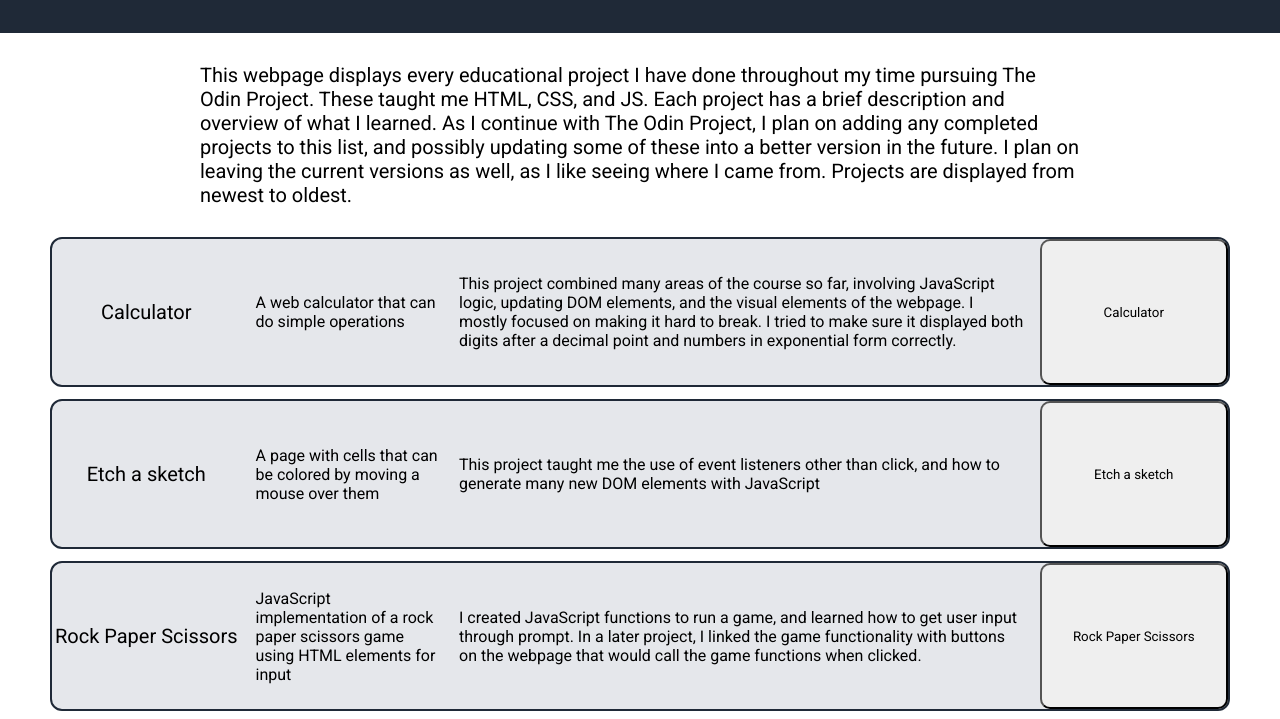
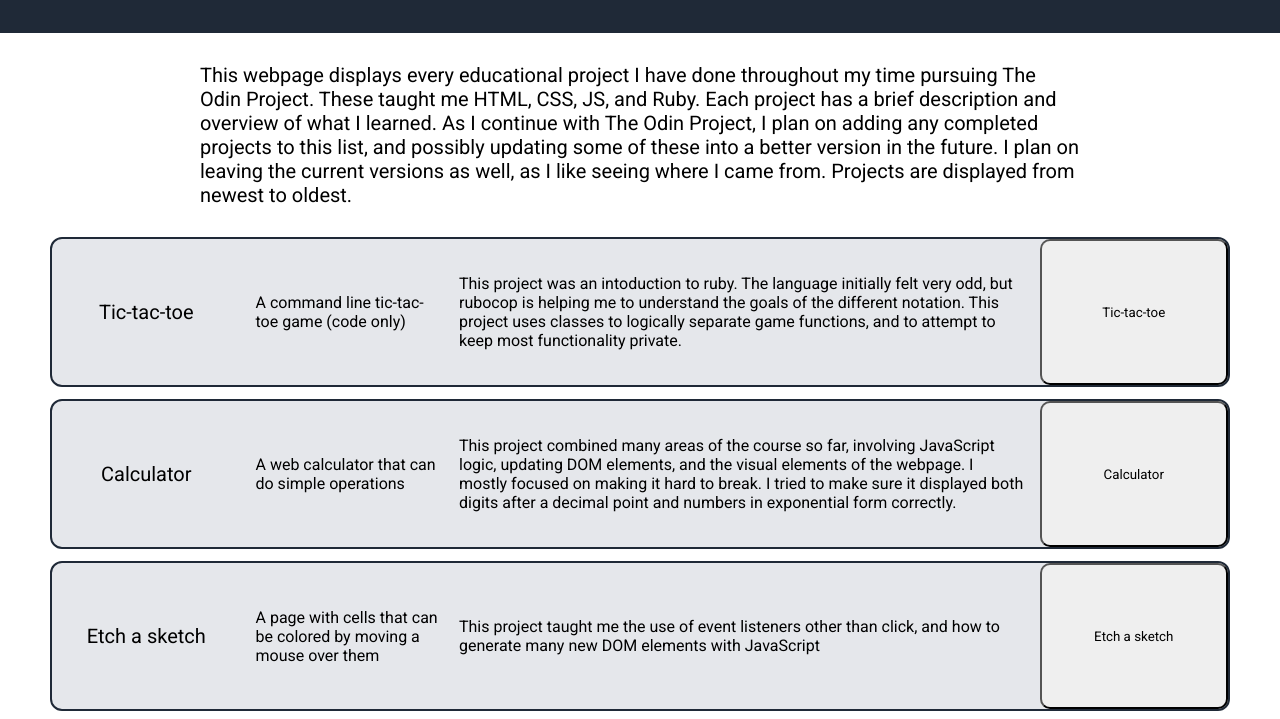
Before and after one commit to PAYS0N/project-website, a plain HTML site: page index.html in a window 1280 px wide. Shown: the part 81-800 px from the top of the page. Drawn offline with Linux system fonts and the light colour scheme.

Commit message:
Add tic-tac-toe project

```diff
--- a/index.html
+++ b/index.html
@@ -10,12 +10,20 @@
 
   <body>
     <div class="header">
-      <div class="title">Project Display - <a class="github" href="https://github.com/PAYS0N?tab=repositories">Github</a></div>
+      <div class="title">Project Display - <a class="github" href="https://github.com/PAYS0N?tab=repositories" target="_blank" rel="noreferrer noopener">Github</a></div>
     </div>
 
     <div class="center">
-      <div class="info">This webpage displays every educational project I have done throughout my time pursuing The Odin Project. These taught me HTML, CSS, and JS. Each project has a brief description and overview of what I learned. As I continue with The Odin Project, I plan on adding any completed projects to this list, and possibly updating some of these into a better version in the future. I plan on leaving the current versions as well, as I like seeing where I came from. Projects are displayed from newest to oldest.</div>
+      <div class="info">This webpage displays every educational project I have done throughout my time pursuing The Odin Project. These taught me HTML, CSS, JS, and Ruby. Each project has a brief description and overview of what I learned. As I continue with The Odin Project, I plan on adding any completed projects to this list, and possibly updating some of these into a better version in the future. I plan on leaving the current versions as well, as I like seeing where I came from. Projects are displayed from newest to oldest.</div>
       <div class="projects">
+        <div class="project">
+          <div class="name">Tic-tac-toe</div>
+          <div class="description">A command line tic-tac-toe game (code only)</div>
+          <div class="what-i-learned">This project was an intoduction to ruby. The language initially felt very odd, but rubocop is helping me to understand the goals of the different notation. This project uses classes to logically separate game functions, and to attempt to keep most functionality private.</div>
+          <a class="link" href="https://github.com/PAYS0N/odin-tic-tac-toe" target="_blank" rel="noreferrer noopener">
+            <button class="link-button">Tic-tac-toe</button>
+          </a>
+        </div>
         <div class="project">
           <div class="name">Calculator</div>
           <div class="description">A web calculator that can do simple operations</div>
```
